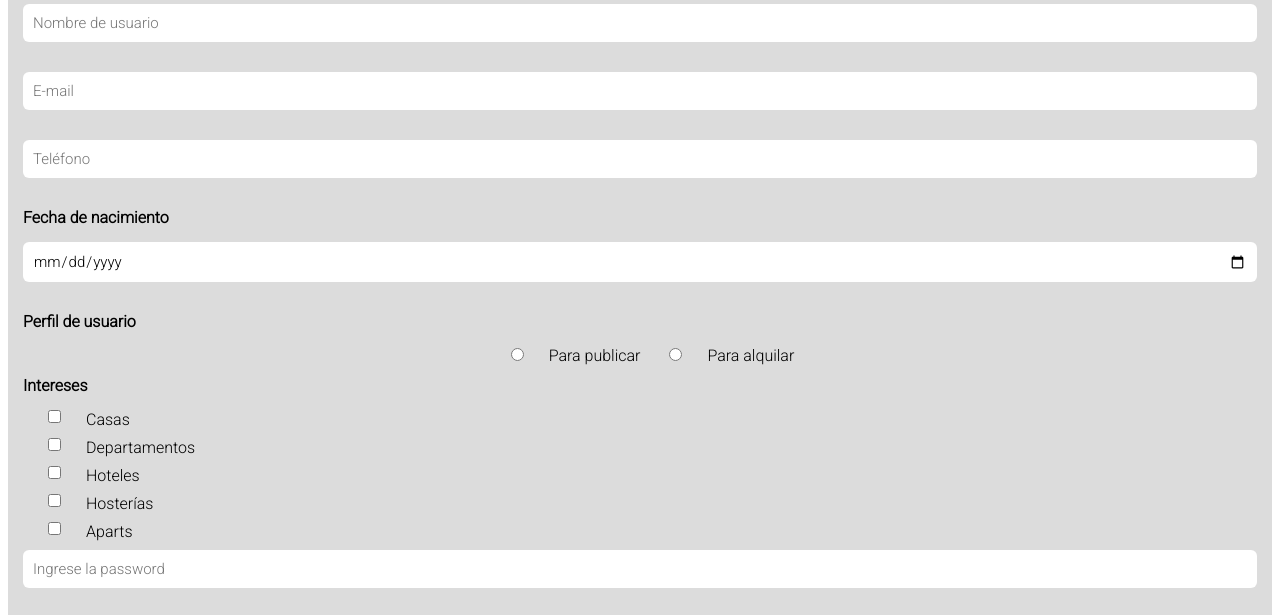
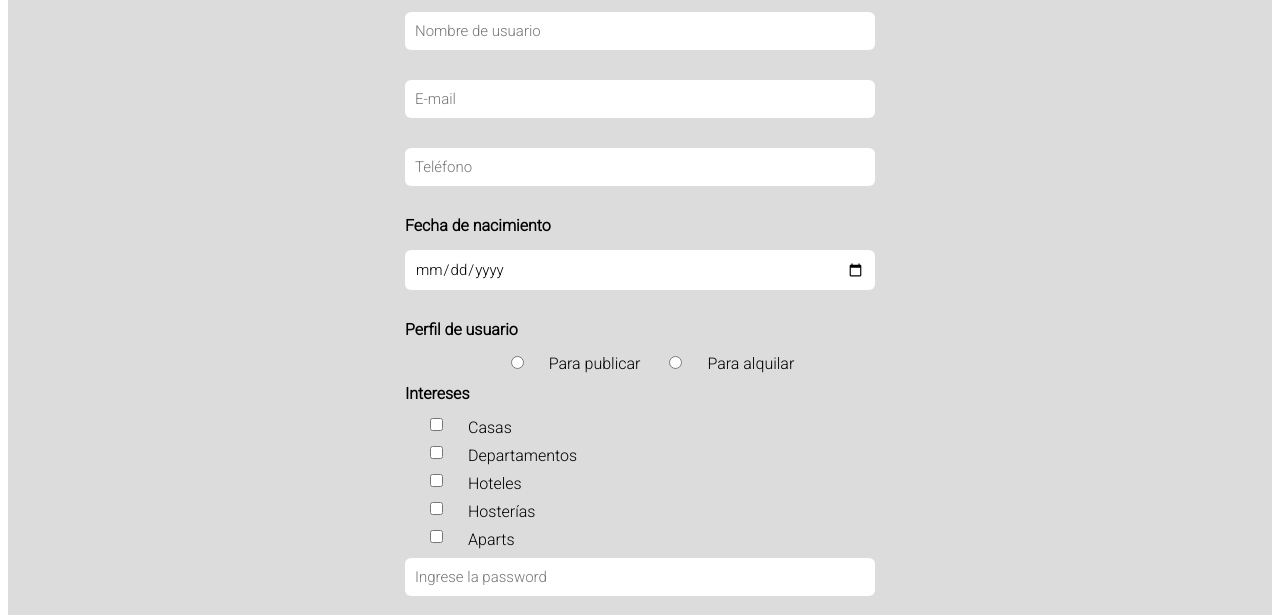
Before and after one commit to GuillePujals/DH-FenixWarriors-Sprint2, a website: page views/register.html in a window 1280 px wide. Shown: the part 134-749 px from the top of the page. Drawn offline with Linux system fonts and the light colour scheme.

Commit message:
Registro usr tablet-web 28-3-21

```diff
--- a/public/css/register.css
+++ b/public/css/register.css
@@ -77,11 +77,13 @@
             }
 
 /*================== Sección principal =======================*/
+.form{
+    background-color: gainsboro;
+}
 .register{
     padding: 20px 15px;
     margin-top: 50px;
     text-align: center;
-    background-color: gainsboro;
 }
 .control-formulario{
     margin-bottom: 15px;
@@ -208,6 +210,13 @@
             text-decoration: none;
             font-weight: bold;
         }
+    .form{
+        justify-content: center;
+        display: flex;
+    }
+        .register{
+            width: 500px;
+        }
 }
 
 @media(min-width: 1000px){
--- a/views/register.html
+++ b/views/register.html
@@ -30,6 +30,7 @@
         </div>
     </header>
 
+    <section class="form">
         <form method="POST" action="/" class="register">
             <div class="control-formulario">
                 <input type="text" placeholder="Nombre y Apellido" name="apeynom" class="control" required minlength="3">
@@ -78,6 +79,8 @@
             </div>
 
         </form>
+    </section>
+
 
     <footer class="footer">
         <div class="redes">
```
Lines whose indentation alone changed are shown as unchanged.
